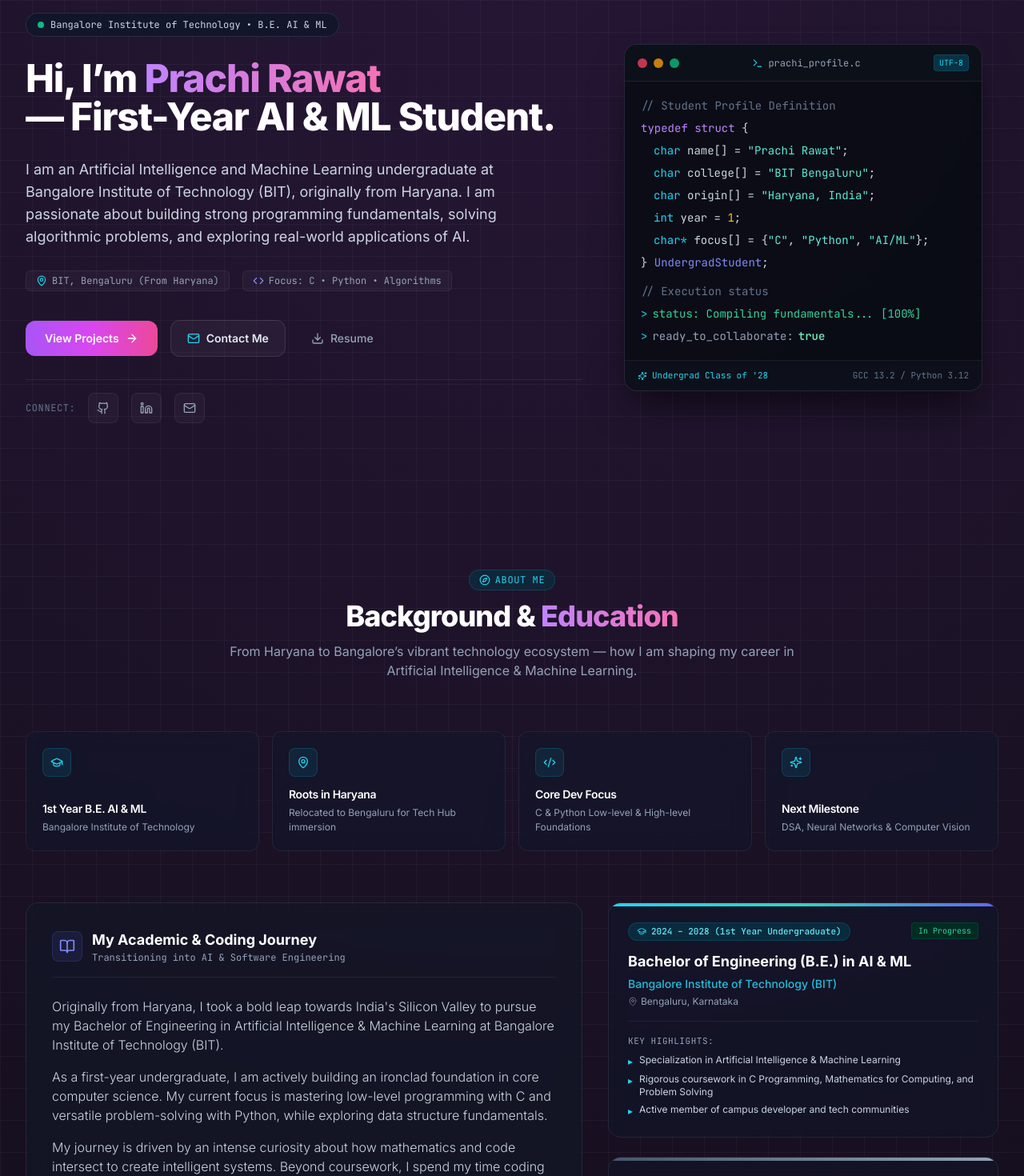
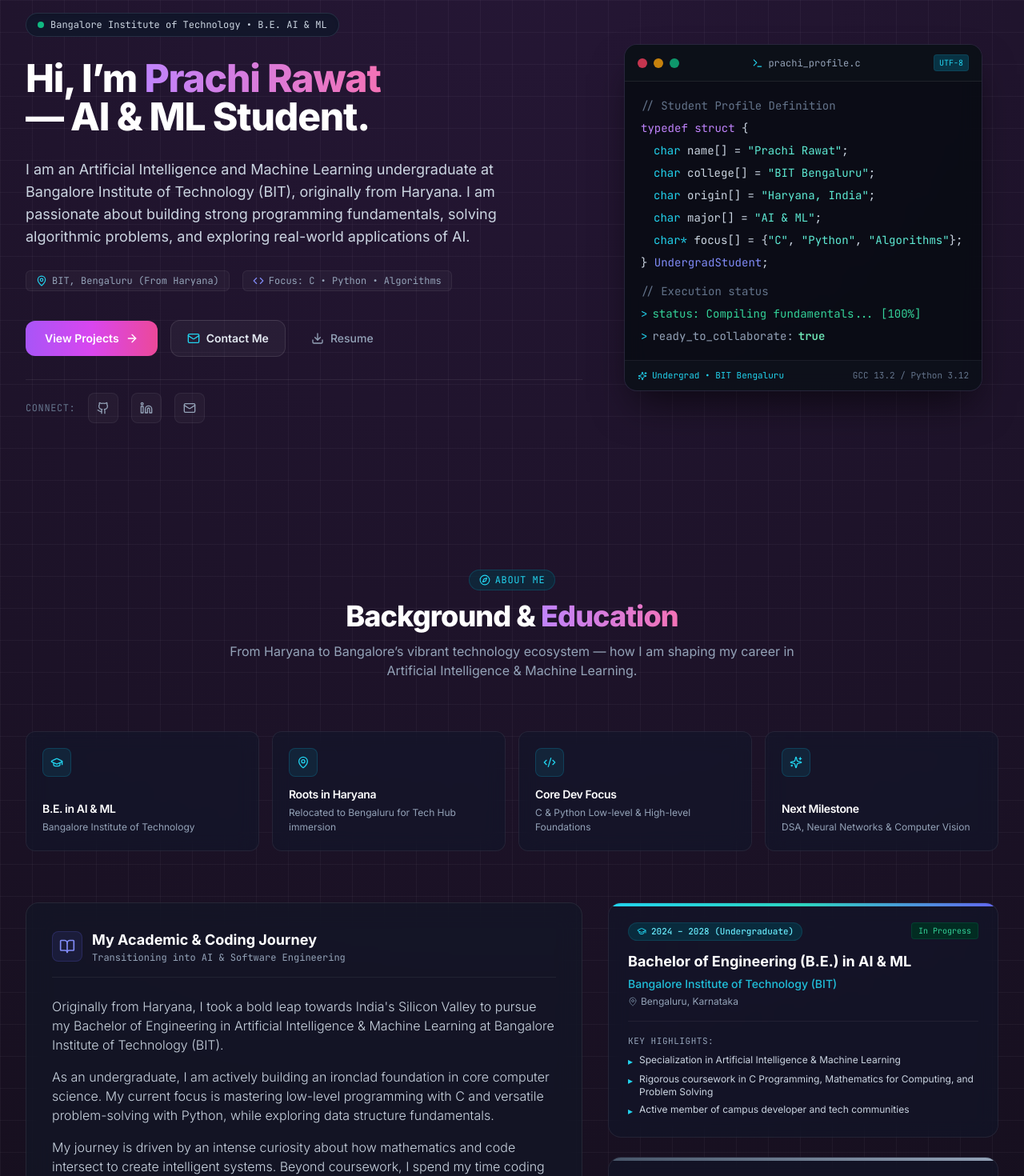
Before and after one commit to prachi431/Prachi-s-portfolio-, a React (Vite) app: page / in a window 1280 px wide. Shown: the part 120-1590 px from the top of the page at 80% size. Built offline with nearby package versions, Linux system fonts and the light colour scheme.

Commit message:
Remove 'first-year' from headline, bio, and resume sections

```diff
--- a/index.html
+++ b/index.html
@@ -4,7 +4,7 @@
     <meta charset="UTF-8" />
     <link rel="icon" type="image/svg+xml" href="/favicon.svg" />
     <meta name="viewport" content="width=device-width, initial-scale=1.0" />
-    <meta name="description" content="Prachi Rawat - First-Year Artificial Intelligence & Machine Learning Student Portfolio at Bangalore Institute of Technology." />
+    <meta name="description" content="Prachi Rawat - Artificial Intelligence & Machine Learning Student Portfolio at Bangalore Institute of Technology." />
     <meta name="keywords" content="Prachi Rawat, AI, Machine Learning, Portfolio, Bangalore Institute of Technology, C, Python, Developer" />
     <title>Prachi Rawat | AI & ML Student & Developer</title>
     <!-- Fonts -->
--- a/src/components/Hero.jsx
+++ b/src/components/Hero.jsx
@@ -33,7 +33,7 @@ export default function Hero({ onOpenResume }) {
             <span className="bg-gradient-to-r from-purple-400 to-pink-400 bg-clip-text text-transparent">
               Prachi Rawat
             </span>{' '}
-            <span className="inline-block">— First-Year AI & ML Student.</span>
+            <span className="inline-block">— AI & ML Student.</span>
           </h1>
 
           {/* Bio */}
@@ -151,13 +151,13 @@ export default function Hero({ onOpenResume }) {
                 <span className="text-cyan-400">char</span> origin[] = <span className="text-teal-300">"Haryana, India"</span>;
               </div>
               <div className="pl-4 text-slate-300">
-                <span className="text-cyan-400">int</span> year = <span className="text-amber-400">1</span>;
+                <span className="text-cyan-400">char</span> major[] = <span className="text-teal-300">"AI & ML"</span>;
               </div>
               <div className="pl-4 text-slate-300">
                 <span className="text-cyan-400">char*</span> focus[] = &#123;
                 <span className="text-teal-300">"C"</span>,{' '}
                 <span className="text-teal-300">"Python"</span>,{' '}
-                <span className="text-teal-300">"AI/ML"</span>&#125;;
+                <span className="text-teal-300">"Algorithms"</span>&#125;;
               </div>
               <div>&#125; <span className="text-indigo-400">UndergradStudent</span>;</div>
 
@@ -174,7 +174,7 @@ export default function Hero({ onOpenResume }) {
             <div className="px-4 py-2.5 bg-dark-900/80 border-t border-white/[0.06] flex items-center justify-between text-[11px] font-mono text-slate-400">
               <span className="flex items-center gap-1.5 text-cyan-400">
                 <Sparkles className="w-3 h-3" />
-                Undergrad Class of '28
+                Undergrad • BIT Bengaluru
               </span>
               <span className="text-slate-500">GCC 13.2 / Python 3.12</span>
             </div>
--- a/src/components/ResumeModal.jsx
+++ b/src/components/ResumeModal.jsx
@@ -19,7 +19,7 @@ export default function ResumeModal({ isOpen, onClose }) {
             </div>
             <div>
               <h3 className="text-base font-bold text-white">Curriculum Vitae / Resume</h3>
-              <p className="text-xs text-slate-400 font-mono">Prachi Rawat • AI & ML (1st Year)</p>
+              <p className="text-xs text-slate-400 font-mono">Prachi Rawat • AI & ML</p>
             </div>
           </div>
 
--- a/src/data/portfolioData.js
+++ b/src/data/portfolioData.js
@@ -1,6 +1,6 @@
 export const personalInfo = {
   name: "Prachi Rawat",
-  headline: "Hi, I’m Prachi Rawat — First-Year AI & ML Student.",
+  headline: "Hi, I’m Prachi Rawat — AI & ML Student.",
   shortTitle: "AI & ML Undergraduate",
   tagline: "Building strong programming fundamentals & exploring real-world AI applications",
   bio: "I am an Artificial Intelligence and Machine Learning undergraduate at Bangalore Institute of Technology (BIT), originally from Haryana. I am passionate about building strong programming fundamentals, solving algorithmic problems, and exploring real-world applications of AI.",
@@ -14,7 +14,7 @@ export const personalInfo = {
 export const aboutData = {
   story: [
     "Originally from Haryana, I took a bold leap towards India's Silicon Valley to pursue my Bachelor of Engineering in Artificial Intelligence & Machine Learning at Bangalore Institute of Technology (BIT).",
-    "As a first-year undergraduate, I am actively building an ironclad foundation in core computer science. My current focus is mastering low-level programming with C and versatile problem-solving with Python, while exploring data structure fundamentals.",
+    "As an undergraduate, I am actively building an ironclad foundation in core computer science. My current focus is mastering low-level programming with C and versatile problem-solving with Python, while exploring data structure fundamentals.",
     "My journey is driven by an intense curiosity about how mathematics and code intersect to create intelligent systems. Beyond coursework, I spend my time coding terminal applications, breaking down algorithmic puzzles, and staying abreast of the rapid innovations shaping modern artificial intelligence."
   ],
   education: [
@@ -22,7 +22,7 @@ export const aboutData = {
       degree: "Bachelor of Engineering (B.E.) in AI & ML",
       institution: "Bangalore Institute of Technology (BIT)",
       location: "Bengaluru, Karnataka",
-      period: "2024 – 2028 (1st Year Undergraduate)",
+      period: "2024 – 2028 (Undergraduate)",
       status: "In Progress",
       highlights: [
         "Specialization in Artificial Intelligence & Machine Learning",
@@ -44,7 +44,7 @@ export const aboutData = {
   ],
   highlights: [
     {
-      title: "1st Year B.E. AI & ML",
+      title: "B.E. in AI & ML",
       subtitle: "Bangalore Institute of Technology",
       icon: "GraduationCap"
     },
```
